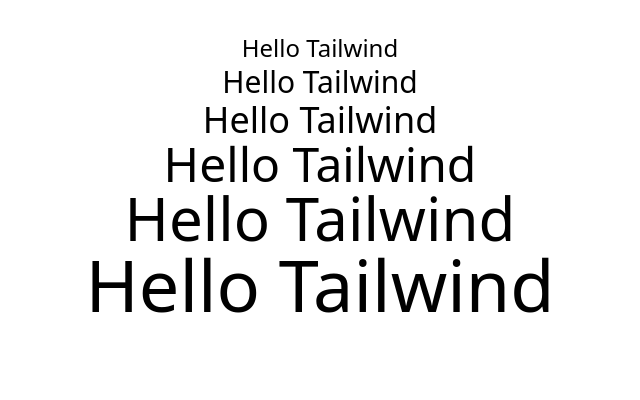
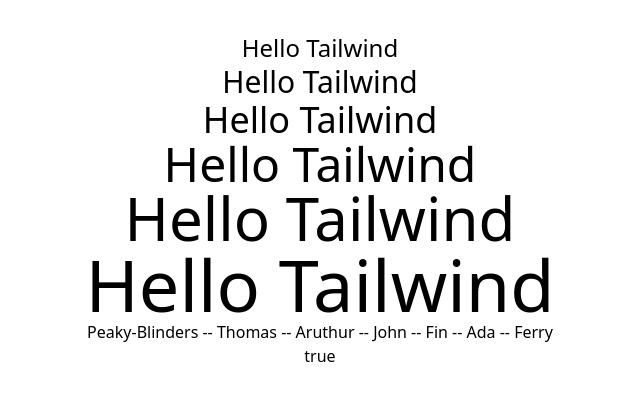
Before and after one commit to Hari-Learn/React-TW, a React (Vite) app: page / in a window 1280 px wide. Shown: the top 400 px of the page, without its empty margins (320-960 px from the left). Built offline with nearby package versions, Linux system fonts and the light colour scheme.

Commit message:
init commit for dashboard component

```diff
--- a/src/App.jsx
+++ b/src/App.jsx
@@ -1,7 +1,5 @@
-import { useState } from 'react'
-import reactLogo from './assets/react.svg'
-import viteLogo from '/vite.svg'
 import './App.css'
+import Dashboard from './comp/Dashboard.jsx'
 import Tailwind from './Tailwind.jsx'
 function App() {
 
@@ -10,7 +8,7 @@
     <>
     <Tailwind></Tailwind>
 
-
+      <Dashboard></Dashboard>
 
     </>
   )
--- a/src/Tailwind.jsx
+++ b/src/Tailwind.jsx
@@ -9,6 +9,7 @@
             <h4 className="text-5xl">Hello Tailwind</h4>
             <h5 className="text-6xl">Hello Tailwind</h5>
             <h6 className="text-7xl">Hello Tailwind</h6>
+            <p>Peaky-Blinders -- Thomas -- Aruthur -- John -- Fin -- Ada -- Ferry </p>
         </>
     )
 }
--- /dev/null
+++ b/src/comp/Dashboard.jsx
@@ -0,0 +1,11 @@
+
+const Dashboard = () => {
+    const isLoggedIn = true;
+    return(
+        <div>
+            {isLoggedIn ? "true" : "false"}
+        </div>
+    )
+}
+
+export default Dashboard
```
